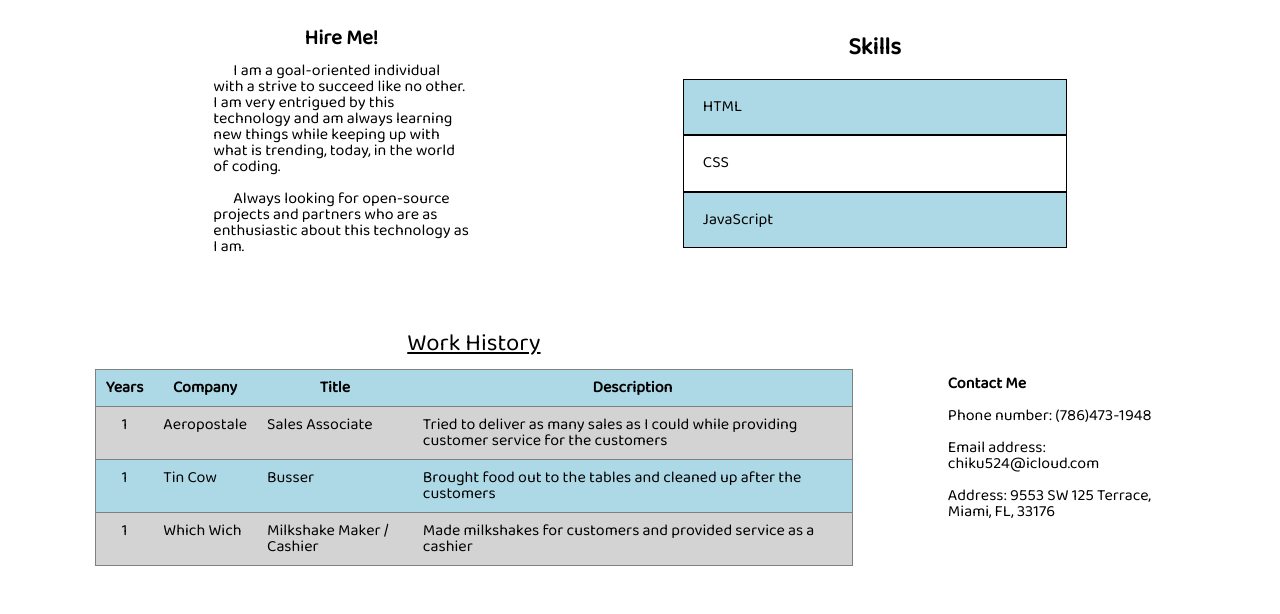
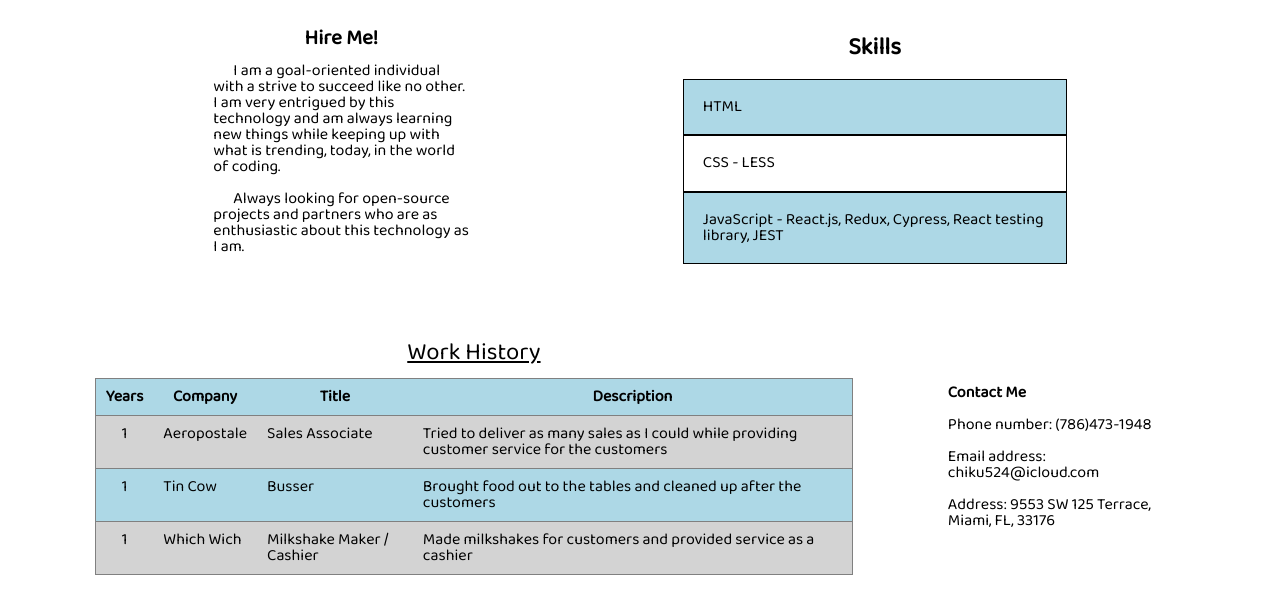
Before and after one commit to chiku524/resume, a plain HTML site: page index.html in a window 1280 px wide. Shown: the part 158-772 px from the top of the page. Drawn offline with Linux system fonts and the light colour scheme.

Commit message:
updated my skills

```diff
--- a/index.html
+++ b/index.html
@@ -36,8 +36,8 @@
       <div class='skills'>
         <p class='title'>Skills</p>
         <p>HTML</p>
-        <p>CSS</p>
-        <p>JavaScript</p>
+        <p>CSS - LESS</p>
+        <p>JavaScript - React.js, Redux, Cypress, React testing library, JEST</p>
       </div>
     </section>
 
```
